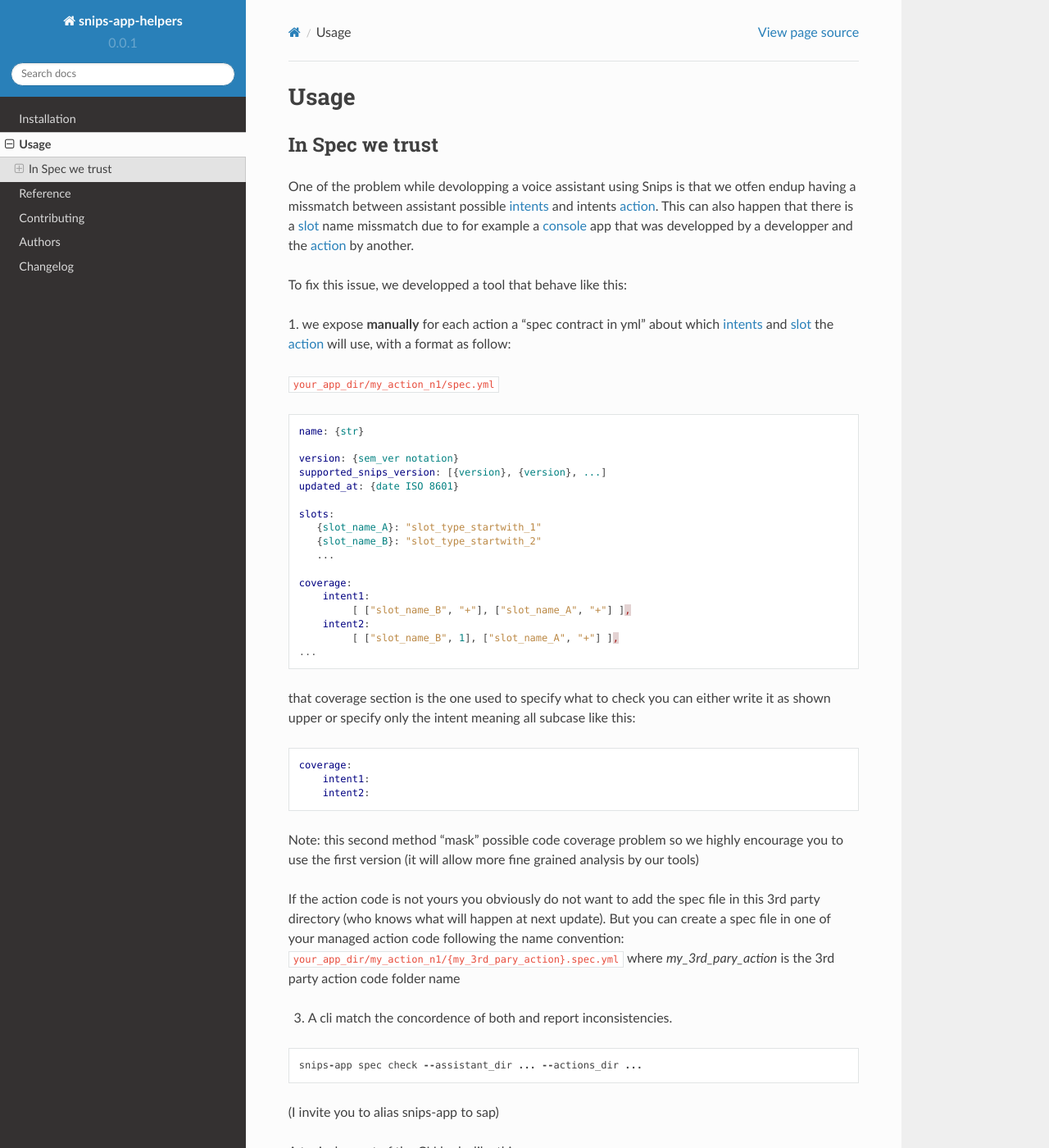
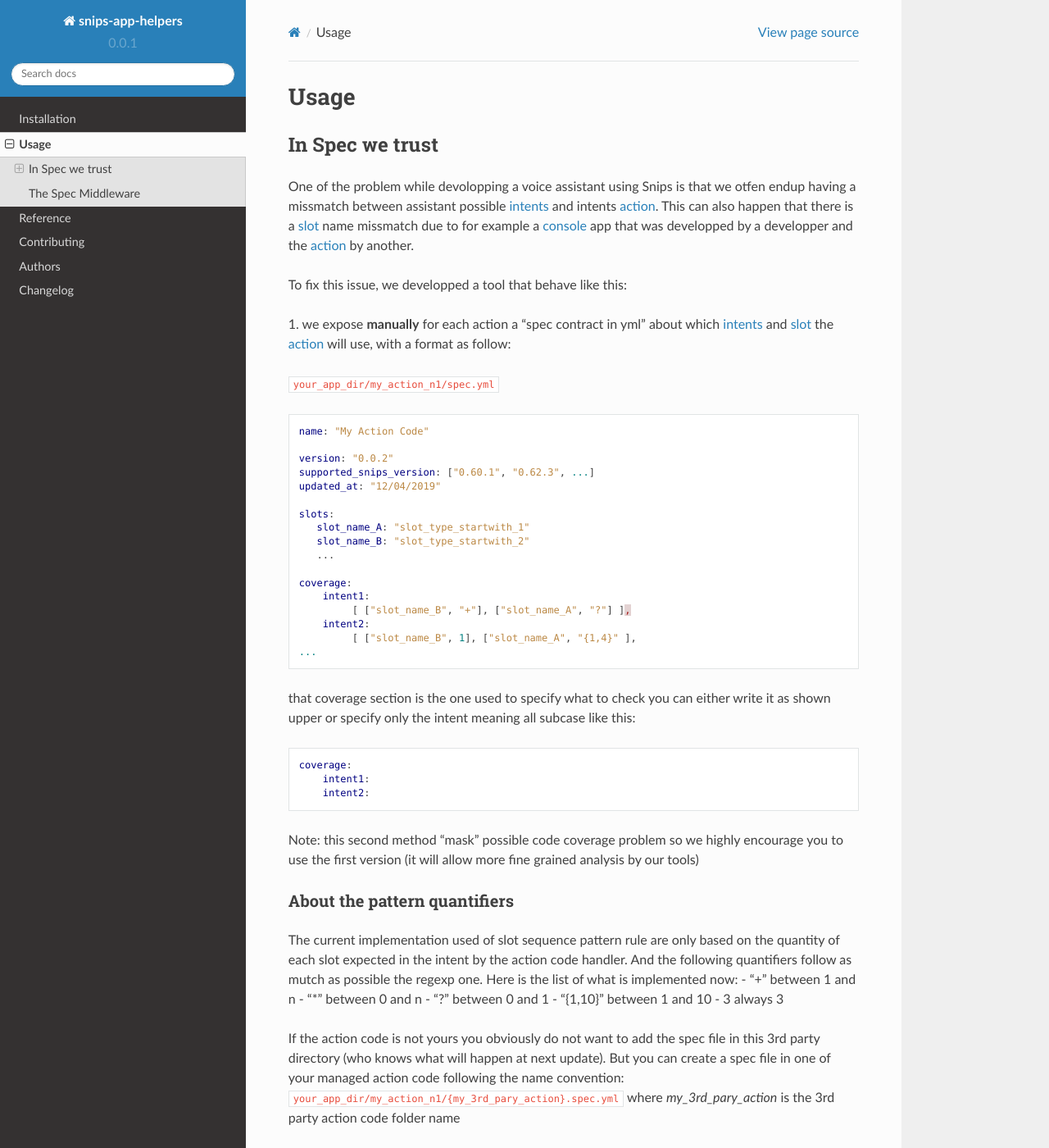
Before and after one commit to DreamerMind/snips-app-helpers, a Sphinx documentation site: the page built from docs/usage.rst, in a window 1280 px wide and 1400 px high. Shown: the whole window at 82% size. Built offline with Sphinx 7.4.7 and the Read the Docs theme 2.0.0, drawn with Linux system fonts in a browser that asks for light colours.

Commit message:
fix: add a more consistant docs

```diff
--- a/docs/usage.rst
+++ b/docs/usage.rst
@@ -23,22 +23,22 @@ intents_ and slot_ the action_ will use, with a format as follow:
 
 .. code-block:: yaml
 
-   name: {str}
+   name: "My Action Code"
 
-   version: {sem_ver notation}
-   supported_snips_version: [{version}, {version}, ...]
-   updated_at: {date ISO 8601}
+   version: "0.0.2"
+   supported_snips_version: ["0.60.1", "0.62.3", ...]
+   updated_at: "12/04/2019"
 
    slots:
-      {slot_name_A}: "slot_type_startwith_1"
-      {slot_name_B}: "slot_type_startwith_2"
+      slot_name_A: "slot_type_startwith_1"
+      slot_name_B: "slot_type_startwith_2"
       ...
 
    coverage:
        intent1:
-            [ ["slot_name_B", "+"], ["slot_name_A", "+"] ],
+            [ ["slot_name_B", "+"], ["slot_name_A", "?"] ],
        intent2:
-            [ ["slot_name_B", 1], ["slot_name_A", "+"] ],
+            [ ["slot_name_B", 1], ["slot_name_A", "{1,4}" ],
    ...
 
 
@@ -55,6 +55,19 @@ Note: this second method "mask" possible code coverage problem so we highly
 encourage you to use the first version (it will allow more fine grained analysis
 by our tools)
 
+About the pattern quantifiers
+-----------------------------
+
+The current implementation used of slot sequence pattern rule are only
+based on the quantity of each slot expected in the intent by the action code
+handler.
+And the following quantifiers follow as mutch as possible the regexp one.
+Here is the list of what is implemented now:
+- "+" between 1 and n
+- "*" between 0 and n
+- "?" between 0 and 1
+- "{1,10}" between 1 and 10
+- 3 always 3
 
 If the action code is not yours you obviously do not want to add the spec file
 in this 3rd party directory (who knows what will happen at next update).
@@ -111,7 +124,7 @@ A typical report of the CLI looks like this:
              ...
 
 The Spec Middleware
--------------------
+===================
 
 Once you have the specs defined as bellow you can use it to various purposes.
 
```
